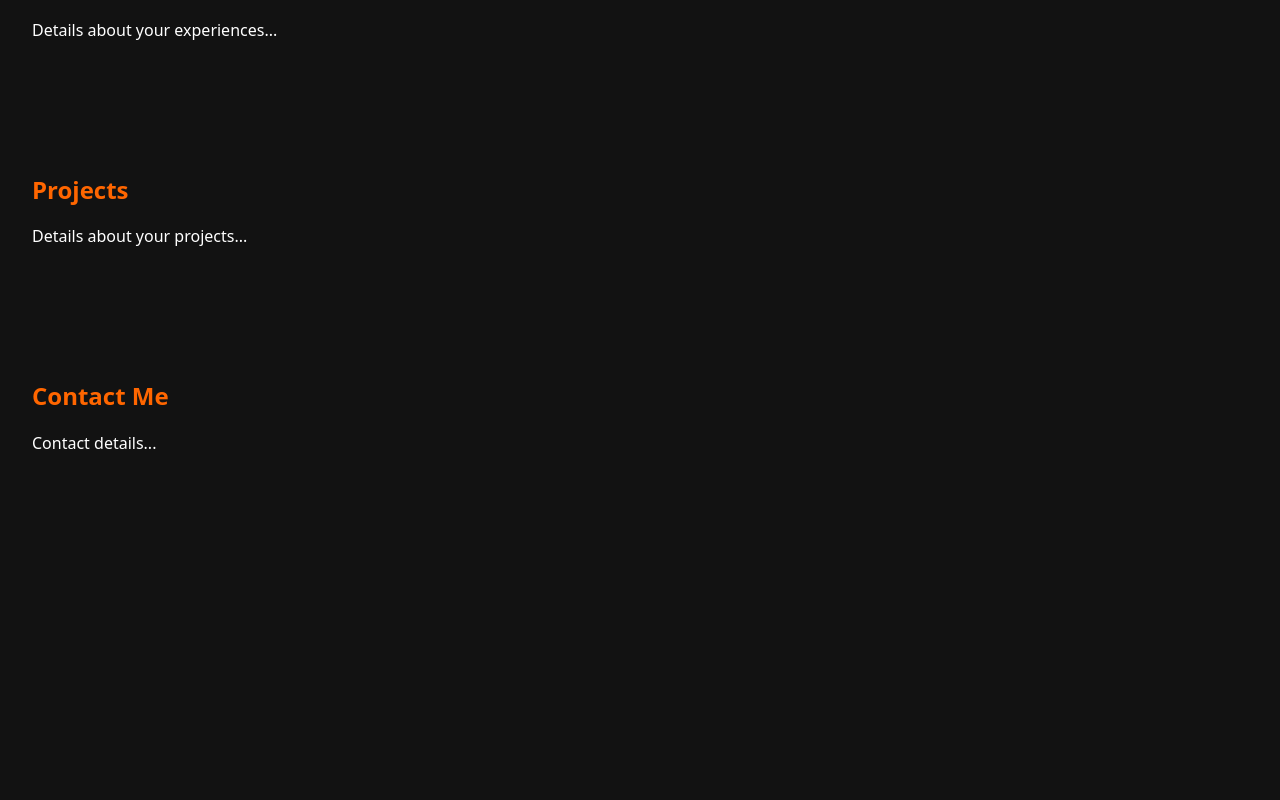
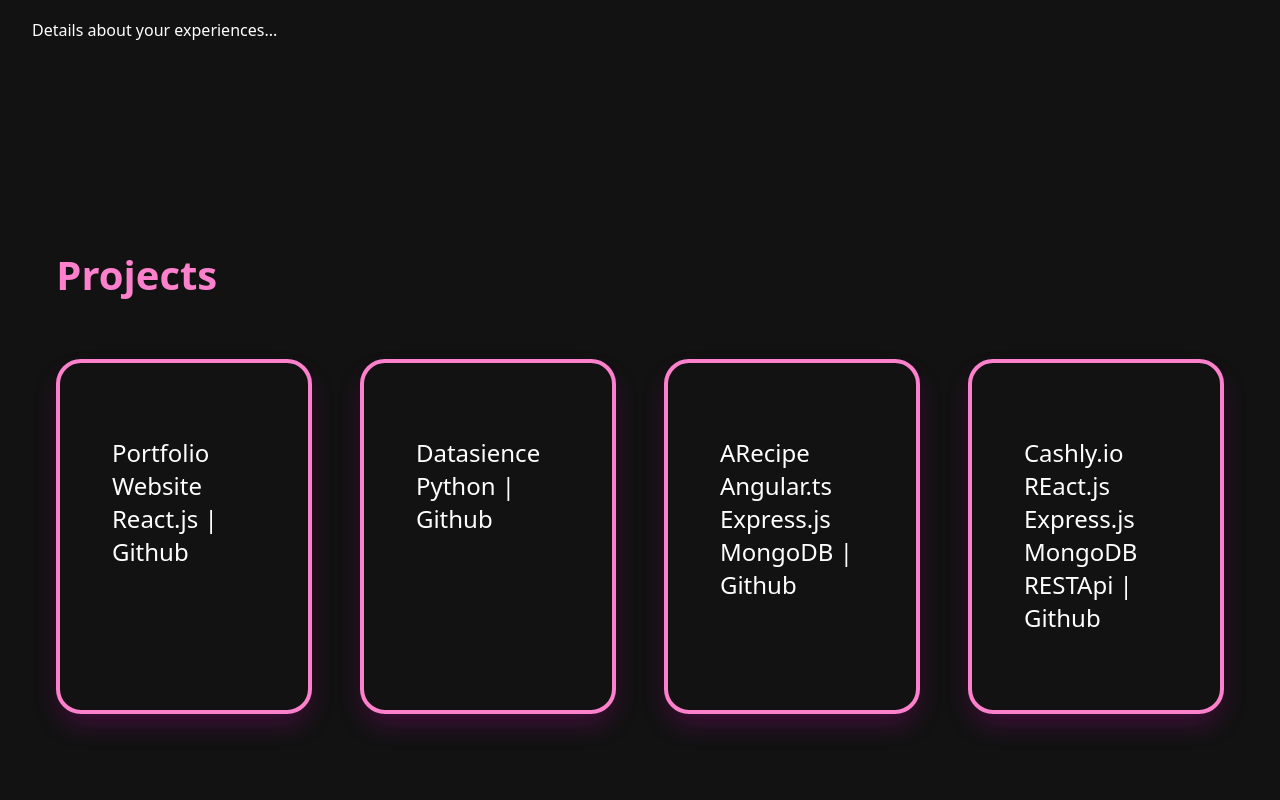
Before and after one commit to ppate343/pujapatel-portfolio.github.io, a React (Create React App) app: page / in a window 1280 px wide. Shown: the part 1380-2180 px from the top of the page. Before the commit the page ends 1914 px from the top, so only its background shows below. Built offline with nearby package versions, Linux system fonts and the light colour scheme.

Commit message:
projects div styling

```diff
--- a/src/components/Projects.js
+++ b/src/components/Projects.js
@@ -1,10 +1,24 @@
 import React from 'react';
+import '../css/Projects.css'
 
 const Projects = () => {
   return (
-    <section id="projects">
+    <section id="projects" className='projects-section'>
       <h2>Projects</h2>
-      <p>Details about your projects...</p>
+      <div className='projects-container'>
+      <div id='portfolio' className='project'>
+        <p>Portfolio Website React.js | Github</p>
+      </div>
+      <div id='datascience' className='project'>
+        <p>Datasience Python | Github</p>
+      </div>
+      <div id='ARecipe' className='project'>
+      <p>ARecipe  Angular.ts Express.js MongoDB | Github</p>
+      </div>
+      <div id='Cashly.io' className='project'>
+      <p>Cashly.io  REact.js Express.js MongoDB RESTApi | Github</p>
+      </div>
+      </div>
     </section>
   );
 };
```
